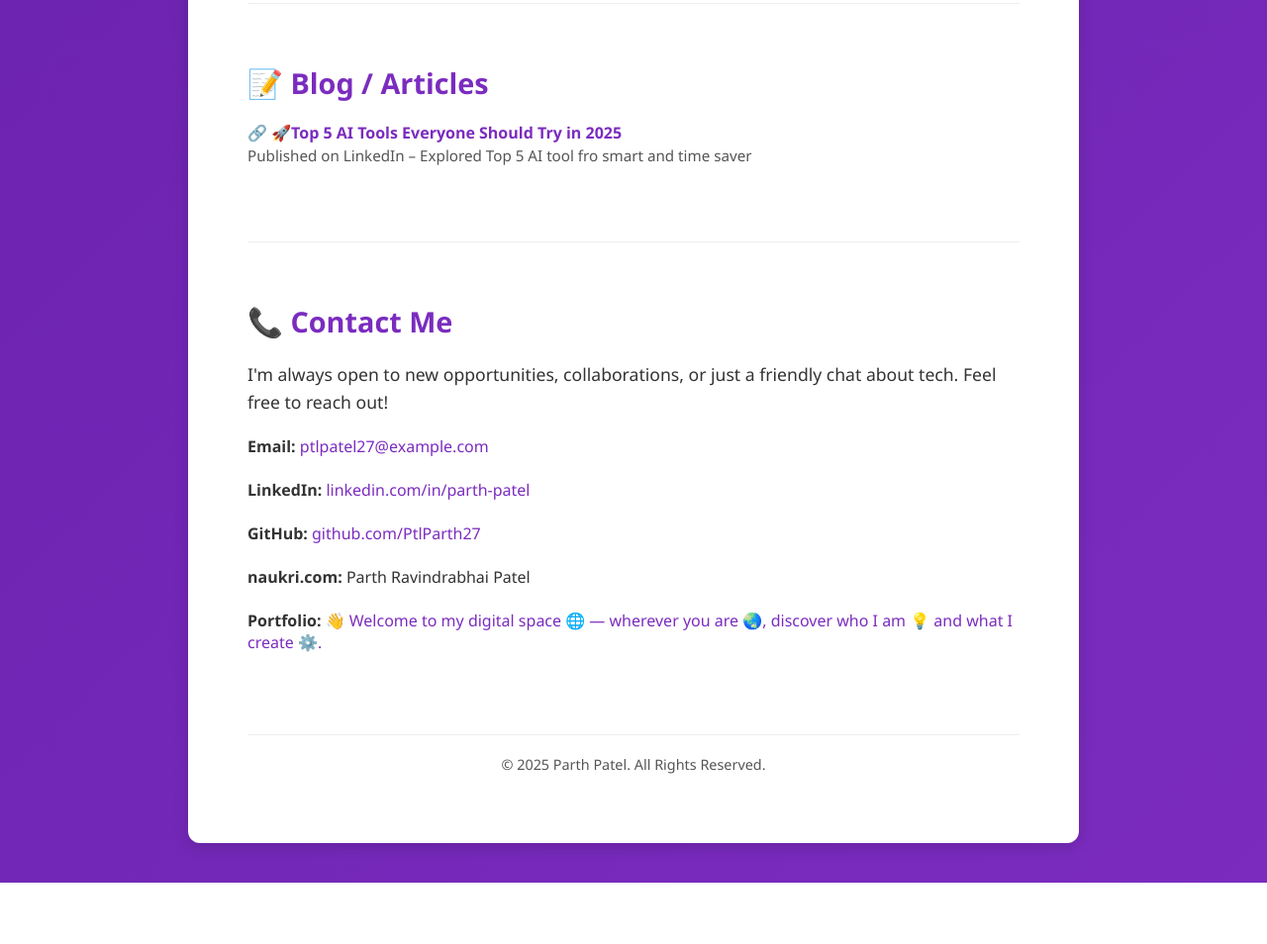
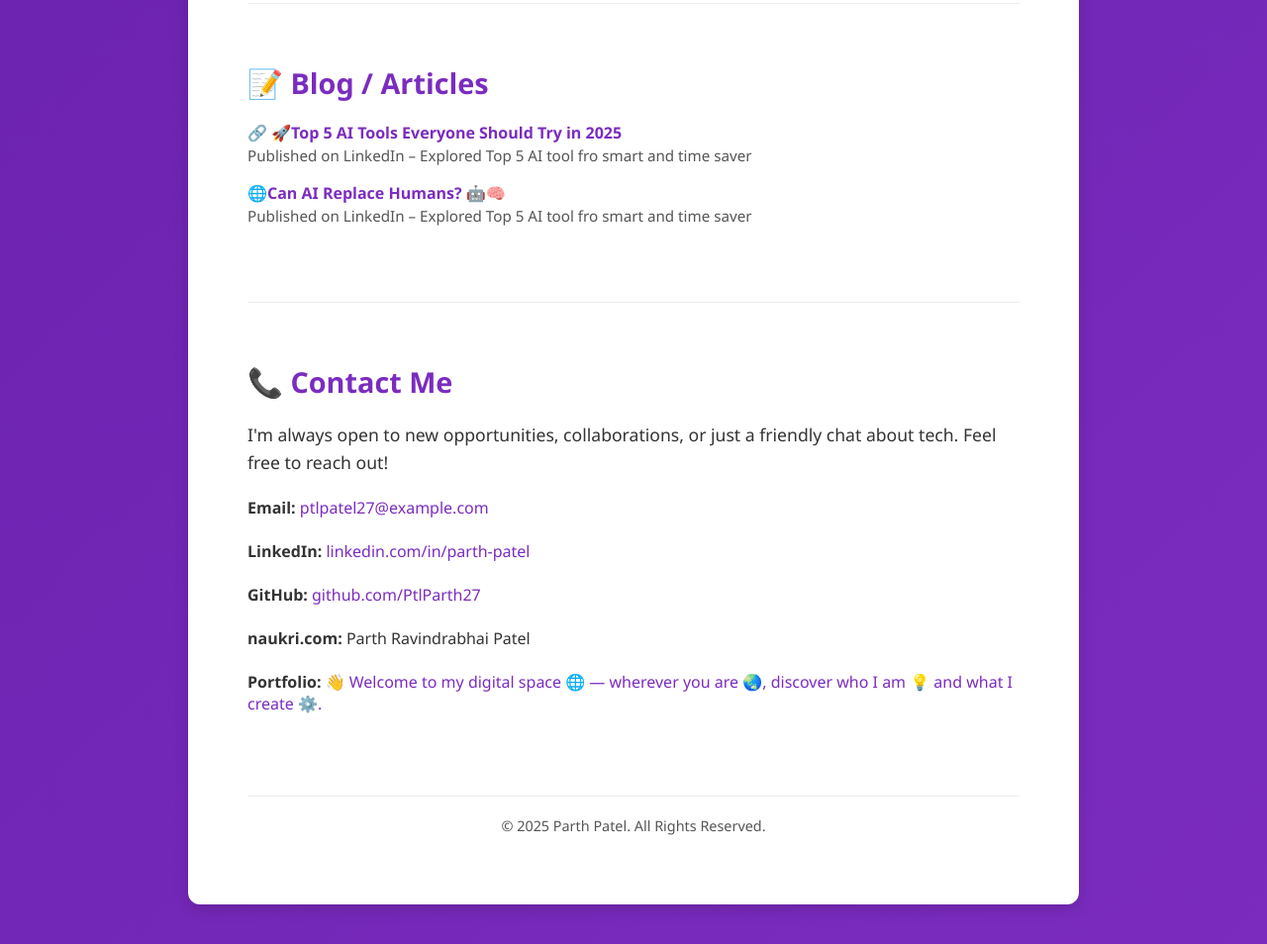
Before and after one commit to PtlParth27/portfolio, a plain HTML site: page index.html in a window 1280 px wide. Shown: the part 3040-3994 px from the top of the page at 99% size. Before the commit the page ends 3932 px from the top, so only its background shows below. Drawn offline with Linux system fonts and the light colour scheme; no server answers; a web font is replaced by a local one.

Commit message:
Update index.html

```diff
--- a/index.html
+++ b/index.html
@@ -368,6 +368,12 @@ body {
       </a>
       <p style="color: #555; font-size: 0.95rem;">Published on LinkedIn – Explored Top 5 AI tool fro smart and time saver</p>
     </li>
+    <li style="margin-bottom: 15px;">
+      <a href="https://www.linkedin.com/posts/parth-patel-34920a370_can-ai-truly-outperform-humans-ai-is-reshaping-activity-7349530415910518785-K2Pb?utm_source=share&utm_medium=member_desktop&rcm=ACoAAFveHWkBgUEAzhQPDQyUW4HcLo6dHA3u5K0" target="_blank" style="color: #7b2cbf; font-weight: bold;">
+        🌐Can AI Replace Humans? 🤖🧠
+      </a>
+      <p style="color: #555; font-size: 0.95rem;">Published on LinkedIn – Explored Top 5 AI tool fro smart and time saver</p>
+    </li>
 </section>
 
 <section id="contact" class="section">
```
Lines whose indentation alone changed are shown as unchanged.
